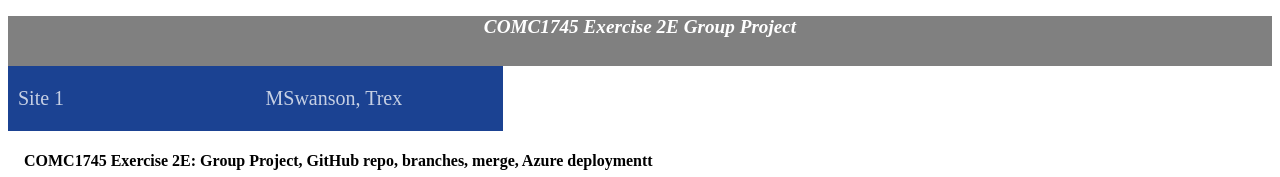
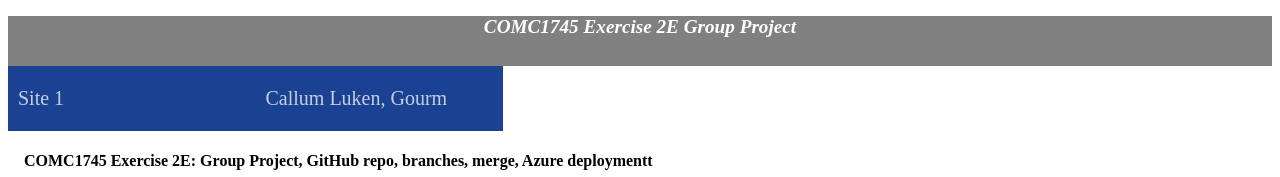
Before and after one commit to mscs-cc-instructor/1745ex2e, a plain HTML site: page default.html in a window 1280 px wide. Shown: the top 177 px of the page. Drawn offline with Linux system fonts and the light colour scheme.

```diff
--- a/default.html
+++ b/default.html
@@ -11,7 +11,7 @@
     <nav>
         <ul>
             <li><a href="#">Site 1</a></li>
-            <li><a href="mswansonTrex/default.html">MSwanson, Trex</a></li>
+            <li><a href="#">Callum Luken, Gourm</a></li>
         </ul>
     </nav>
     <section>
```
